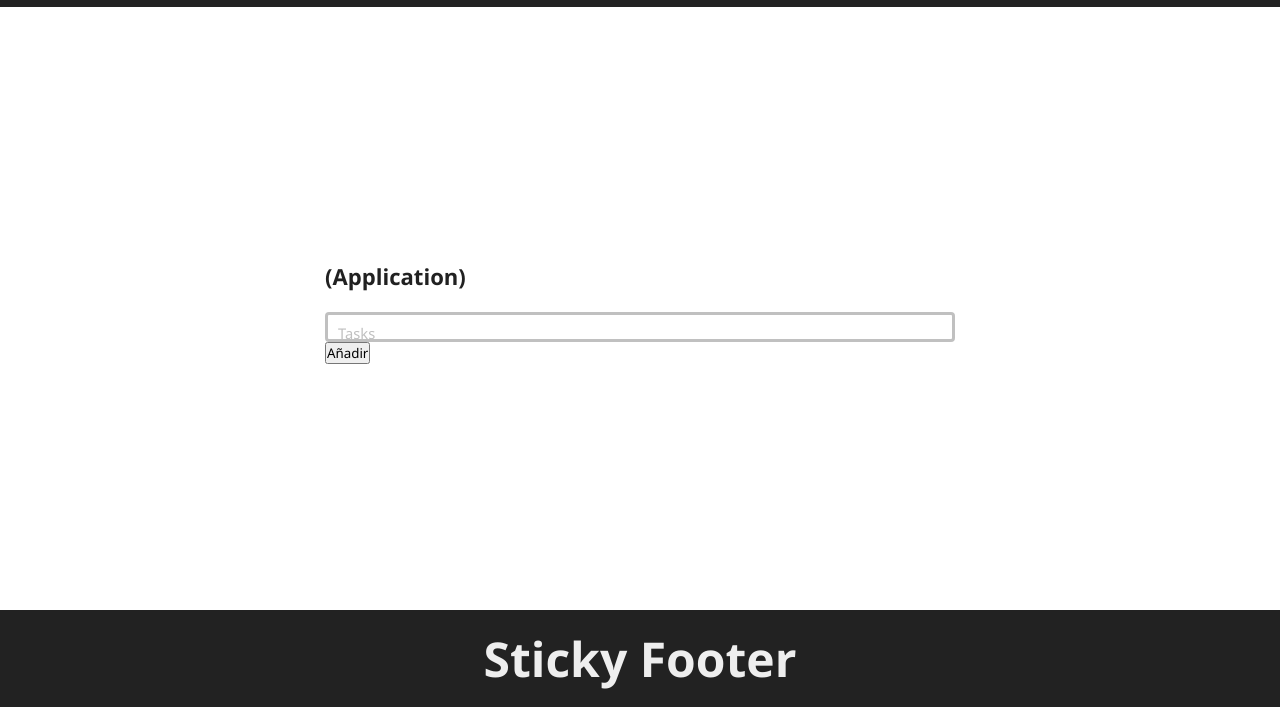
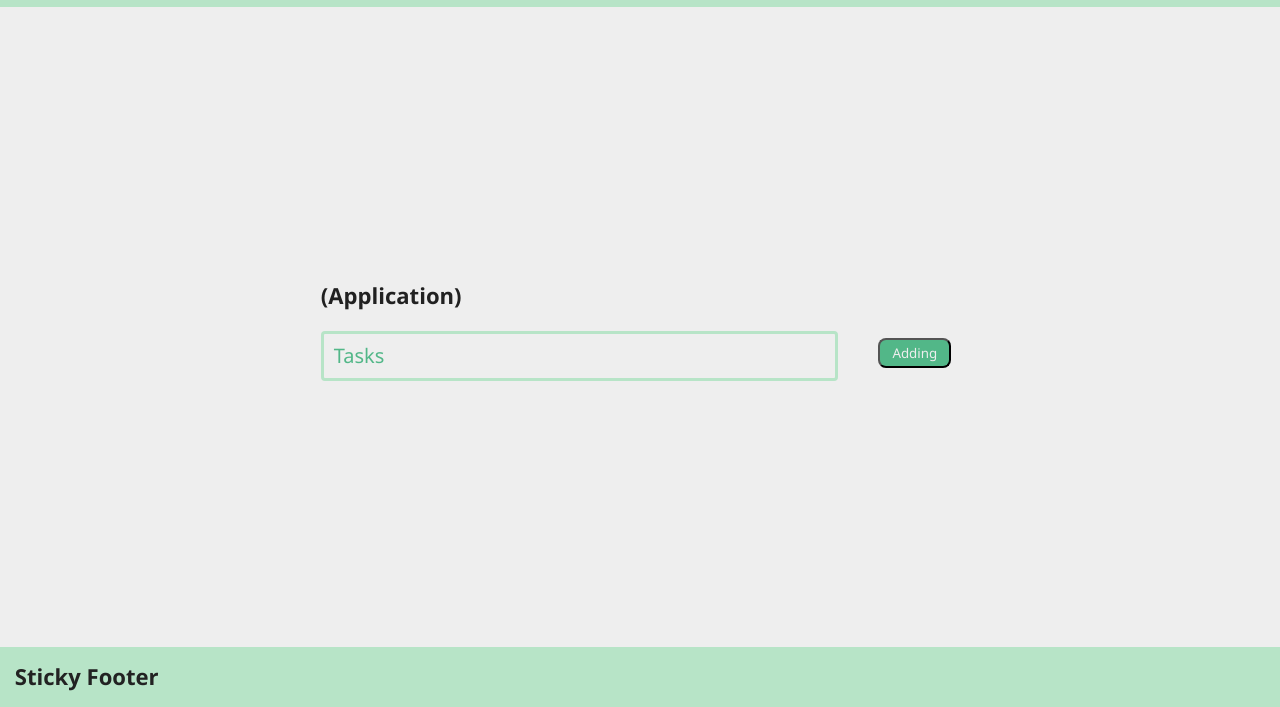
Before and after one commit to Jochizan/mernask-jz, a plain HTML site: page index.html in a window 1280 px wide. Shown: the part 93-800 px from the top of the page. Drawn offline with Linux system fonts and the light colour scheme.

Commit message:
Añadiendo el main con colores verdes

```diff
--- a/css/app.css
+++ b/css/app.css
@@ -12,24 +12,15 @@
   /* Colores provisionales */
   --dark: #222;
   --white: #eee;
-  --color-light: white;
   --color-dark: #212121;
-  --color-signal: #fab700;
-
-  --color-background: var(--color-light);
+  --turquoise-green: #b7e4c7;
+  --jungle-green: #1b4332;
+  --ocean-green: #52b788;
   --color-text: var(--color-dark);
-  --color-accent: var(--color-signal);
-
-  --size-bezel: 0.5rem;
-  --size-radius: 4px;
-
   line-height: 1.4;
-  font-family: 'Inter', sans-serif;
   font-size: calc(0.6rem + 0.4vw);
   color: var(--color-text);
-  background: var(--color-background);
   font-weight: 300;
-  /* padding: 0 calc(var(--size-bezel) * 3); */
 }
 
 body {
@@ -43,17 +34,18 @@ main {
   display: flex;
   justify-content: center;
   align-items: center;
+  background-color: var(--white);
 }
 
 header {
-  background-color: var(--dark);
+  background-color: var(--turquoise-green);
 }
 
 /* Navbar */
 
 .navbar__title {
   font-size: 40px;
-  color: var(--white);
+  color: var(--dark);
 }
 
 .navbar__container {
@@ -74,11 +66,11 @@ header {
 
 .footer {
   padding: 1rem;
-  background-color: var(--dark);
-  color: var(--white);
+  background-color: var(--turquoise-green);
+  color: var(--dark);
 }
 
-.footer div h2 {
+.footer .btn__submit h2 {
   text-align: center;
   font-size: 48px;
 }
@@ -95,14 +87,14 @@ header {
 
 .input__label {
   display: block;
-  width: calc(80vw - 10px);
+  width: calc(72vw - 24px);
   height: 40px;
-  border: 3px solid silver;
+  border: 3px solid var(--turquoise-green);
   padding: 8px 10px;
   position: relative;
   box-sizing: border-box;
   border-radius: 4px;
-  transition: .25s;
+  transition: 0.25s;
 }
 
 .input__label .input__task {
@@ -111,11 +103,13 @@ header {
   width: 100%;
   background: transparent;
   outline: none;
+  font-size: 20px;
 }
 
 .input__label .input__span {
-  transition: .25s;
-  color: silver;
+  font-size: 20px;
+  transition: 0.25s;
+  color: var(--ocean-green);
   position: absolute;
   top: 8px;
   left: 10px;
@@ -124,11 +118,11 @@ header {
 /* focus */
 
 .input__label.focus {
-  border-color: #ff4040;
+  border-color: var(--ocean-green);
 }
 
 .input__label .input__span.focus {
-  color: #ff4040;
+  color: var(--ocean-green);
 }
 
 /* Top */
@@ -136,14 +130,38 @@ header {
 .input__label .input__span.top {
   left: 2px;
   top: -10px;
-  font-size: 12px;
-  background: white;
+  font-size: 14px;
+  background: var(--white);
   padding: 0 5px;
+}
+
+.container__group {
+  display: flex;
+  justify-content: center;
+  align-items: center;
 }
 
 @media (min-width: 960px) {
   .input__label {
-    width: calc(50vw - 10px);
-    height: 30px;
+    width: calc(42vw - 20px);
+    height: 50px;
   }
 }
+
+@media (max-width: 760px) {
+  .container__group {
+    display: block;
+  }
+
+  .input__label .input__span {
+    font-size: 16px;
+  }
+
+.input__label .input__span.top {
+    font-size: 12px;
+  }
+
+  .input__label .input__task {
+    font-size: 16px;
+  }
+}
--- /dev/null
+++ b/css/button.css
@@ -0,0 +1,32 @@
+button.button {
+  display: inline-block;
+  padding: 4px 12px;
+  margin: 2px 8px 8px 2px;
+  margin-left: 40px;
+  border-radius: 8px;
+  box-sizing: border-box;
+  font-weight: 500;
+  color: var(--white);
+  background-color: var(--ocean-green);
+  text-align: center;
+  transition: all 0.3s;
+}
+
+button.button:hover {
+  background-color: var(--turquoise-green);
+  color: var(--dark);
+}
+
+@media (max-width: 760px) {
+  .container__group {
+    display: block;
+  }
+
+  button.button {
+    display: block;
+    margin: 0.2rem auto;
+    padding: 5px;
+    font-size: 11px;
+    margin-left: 10px;
+  }
+}
--- a/index.html
+++ b/index.html
@@ -5,6 +5,7 @@
     <meta http-equiv="X-UA-Compatible" content="IE=edge" />
     <meta name="viewport" content="width=device-width, initial-scale=1.0" />
     <link rel="stylesheet" href="./css/app.css" />
+    <link rel="stylesheet" href="./css/button.css" />
     <title>Apps Webs</title>
   </head>
   <body>
@@ -30,16 +31,18 @@
           <div class="title__inputs">
             <h2><i></i>(Application)</h2>
           </div>
-          <label class="input__label" for="task">
-            <span class="input__span">Tasks</span>
-            <input
-              type="text"
-              class="input__task"
-              name="task"
-              id="task"
-            />
-          </label>
-          <input type="button" class="input__submit" value="Añadir" />
+          <div class="container__group">
+            <label class="input__label" for="task">
+              <span class="input__span">Tasks</span>
+              <input type="text" class="input__task" name="task" id="task" />
+            </label>
+            <div class="btn__submit">
+              <button class="button" type="submit" id="btn-adding">
+                Adding
+              </button>
+              <!-- <button class="button" id="btn-reset">It's getting old</a>  -->
+            </div>
+          </div>
         </div>
       </form>
     </main>
```
